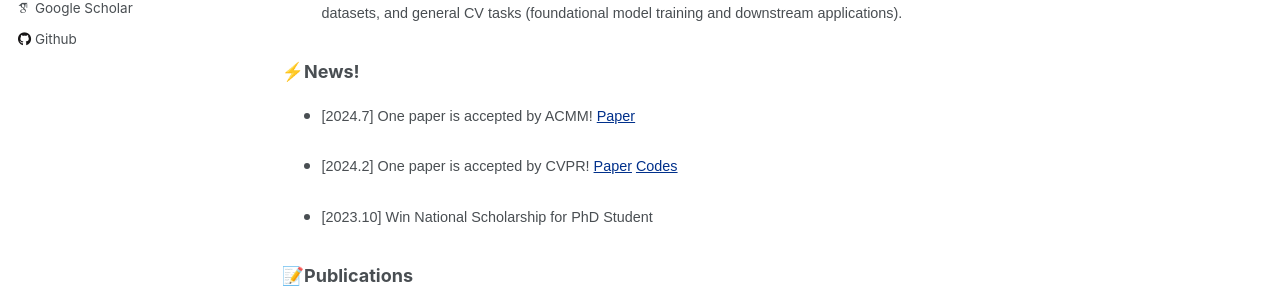
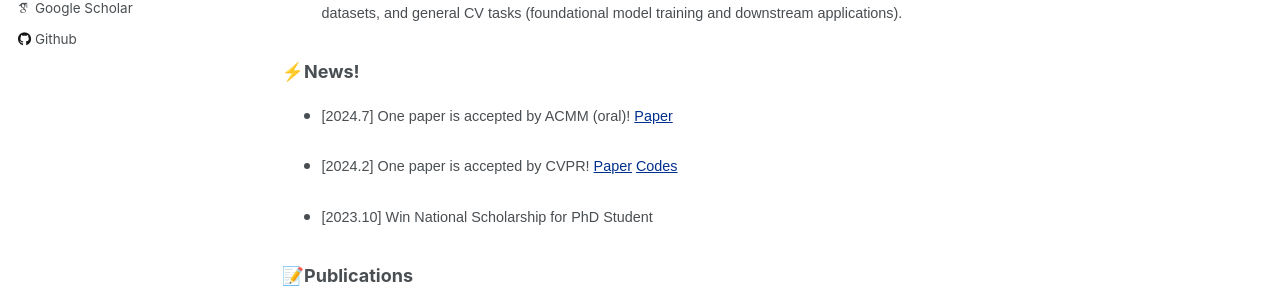
Before and after one commit to zhangxin-xd/zhangxin-xd.github.io, a Jekyll site: the page built from _pages/about.md, in a window 1280 px wide and 900 px high. Shown: the part 364-657 px from the top of the window. Built offline with Jekyll 4.4.1, drawn with Linux system fonts in a browser that asks for light colours; some web fonts are replaced.

Commit message:
Update about.md

```diff
--- a/_pages/about.md
+++ b/_pages/about.md
@@ -14,7 +14,7 @@ redirect_from:
 - <span style="font-family:Arial; font-size:0.8em;"> My research interests span efficient deep learning, machine learning, and computer vision. Specifically, I am interested in model compression for computer vision models (CNN, ViT), knowledge distillation to both models and datasets, and general CV tasks (foundational model training and downstream applications).
 
 ### ⚡️News!
-- <span style="font-family:Arial; font-size:0.8em;"> [2024.7] One paper is accepted by ACMM! <a href="https://arxiv.org/abs/2406.05677" style="color:#00308B;">Paper
+- <span style="font-family:Arial; font-size:0.8em;"> [2024.7] One paper is accepted by ACMM (oral)! <a href="https://arxiv.org/abs/2406.05677" style="color:#00308B;">Paper
 
 - <span style="font-family:Arial; font-size:0.8em;"> [2024.2] One paper is accepted by CVPR! <a href="https://scholar.google.com/citations?view_op=view_citation&hl=zh-CN&user=rJMMViQAAAAJ&citation_for_view=rJMMViQAAAAJ:Tyk-4Ss8FVUC" style="color:#00308B;">Paper</a> <a href="https://github.com/zhangxin-xd/Dataset-Pruning-TDDS" style="color:#00308B;">Codes</a></span>
 
```
